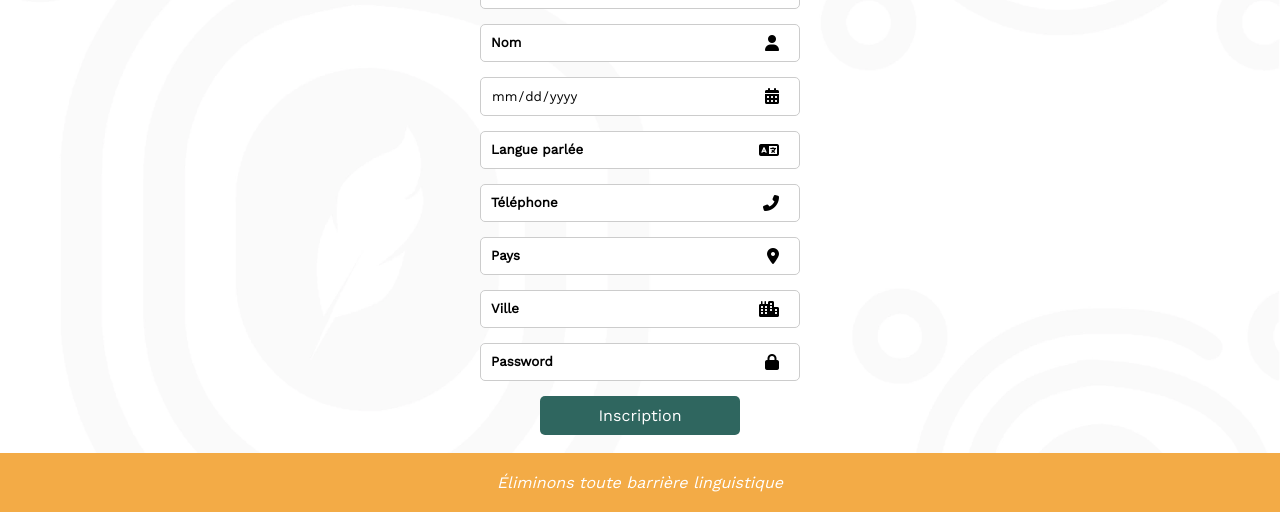
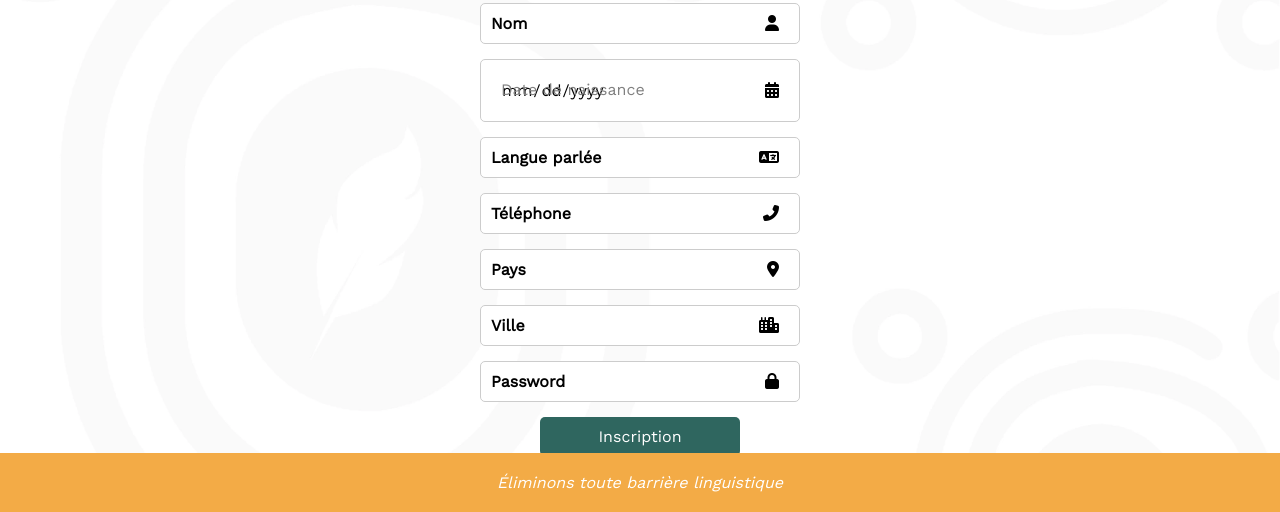
Before and after one commit to Rougui224/nenesDatas, a React app: page /nenesDatas/inscription in a window 1280 px wide. Shown: the part 288-800 px from the top of the page. Built offline with nearby package versions, Linux system fonts and the light colour scheme.

Commit message:
first commit

```diff
--- a/public/index.html
+++ b/public/index.html
@@ -9,7 +9,10 @@
       href="https://fonts.googleapis.com/css2?family=Syne:wght@700;800&family=Work+Sans&display=swap"
       rel="stylesheet"
     />
-    <meta name="viewport" content="width=device-width, initial-scale=1" />
+    <meta
+      name="viewport"
+      content="width=device-width, initial-scale=1, maximum-scale=1"
+    />
     <meta name="theme-color" content="#000000" />
     <meta
       name="description"
--- a/src/components/LoginForm/sass/_LoginForm.scss
+++ b/src/components/LoginForm/sass/_LoginForm.scss
@@ -43,6 +43,29 @@
 .forgot-password {
   align-self: end;
 }
+input[type="date"] {
+  background-color: transparent;
+  color: black;
+  appearance: none;
+  -webkit-appearance: none;
+  -moz-appearance: none;
+  text-align: left;
+  padding: 10px;
+  font-size: 16px;
+  position: relative;
+}
+
+input[type="date"]::before {
+  content: attr(data-placeholder);
+  color: gray;
+  position: absolute;
+  width: 100%;
+}
+
+input[type="date"]:focus::before,
+input[type="date"]:valid::before {
+  content: "";
+}
 
 @media screen and (max-width: 767px) {
   .login-form {
--- a/src/components/RegisterForm/RegisterInput.jsx
+++ b/src/components/RegisterForm/RegisterInput.jsx
@@ -15,6 +15,7 @@ export function RegisterInput({
       value={value}
       onChange={handleChange}
       required
+      data-placeholder={type === "date" && placeholder}
     />
   );
 }
--- a/src/styles/index.scss
+++ b/src/styles/index.scss
@@ -66,6 +66,10 @@ img {
 .fa-arrow-left {
   color: $text-specific-color;
 }
+input,
+textarea {
+  font-size: 16px;
+}
 @media screen and (max-width: 767px) {
   .gradient {
     display: block;
```
Also changed, not shown: src/styles/index.css, 1 other file.
